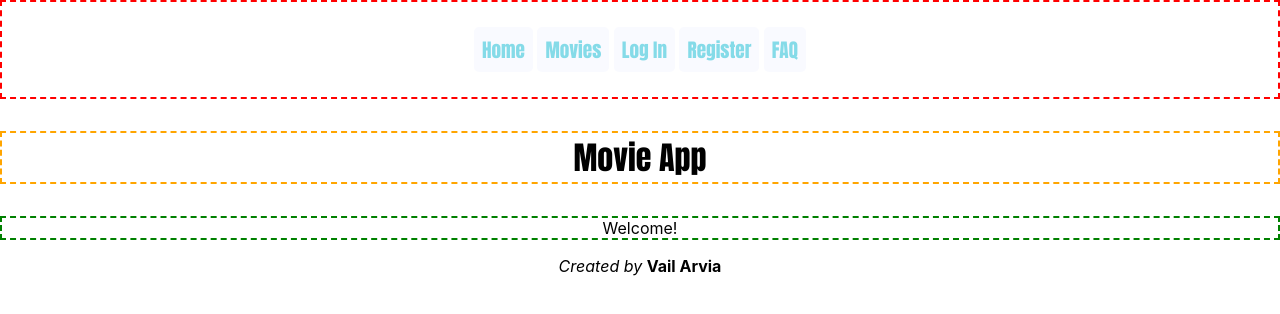
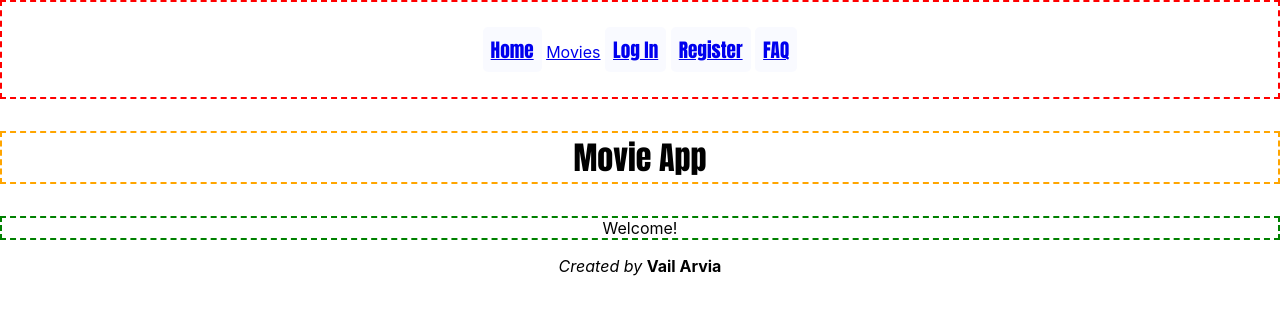
Before and after one commit to Vailvo/movies-app, a React (Create React App) app: page / in a window 1280 px wide. Shown: the top 314 px of the page. Built offline with nearby package versions, Linux system fonts and the light colour scheme.

Commit message:
Router and Routes are implemented and functions

```diff
--- a/src/App.js
+++ b/src/App.js
@@ -1,66 +1,56 @@
 import "./App.css";
 import { BrowserRouter as Router, Route, Link, Routes } from "react-router-dom";
+import React, { Component } from "react";
 import MoviePage from "./components/pages/MoviePage.tsx";
 import LoginPage from "./components/pages/LoginPage.tsx";
 import RegistrationPage from "./components/pages/RegistrationPage.tsx";
 
-function App() {
+class App extends Component {
+  render() {
     return (
+      <>
         <div className="App">
           <Router>
             <header className="navBar">
-          <button Link to="/">
-            Home
+              <button>
+                <Link to="/">Home</Link>
               </button>{" "}
-          <button Link to="/movies">
-            Movies
+              <Link to="/movies">Movies</Link>{" "}
+              <button>
+                {" "}
+                <Link to="/login">Log In</Link>
               </button>{" "}
-          <button Link to="/login">
-            Log In
+              <button>
+                {" "}
+                <Link to="/register">Register</Link>
               </button>{" "}
-          <button Link to="/register">
-            Register
-          </button>{" "}
-          <button Link to="/faq">
-            FAQ
+              <button>
+                {" "}
+                <Link to="/faq">FAQ</Link>
               </button>
             </header>
-      </Router>
+
             <p className="subTitle">Movie App</p>
             <p className="message">Welcome!</p>
             <p>
               <i>Created by</i> <strong>Vail Arvia</strong>
             </p>
 
-      {/* <Routes>
-        <Route path="/">
-          <Home />
-        </Route>
-        <Route path="/movies">
-          <MoviePage />
-        </Route>
-        <Route path="/login">
-          <LoginPage />
-        </Route>
-        <Route path="/register">
-          <RegistrationPage />
-        </Route>
-        <Route path="/faq">
+            <Routes>
+              {/* <Route path="/"></Route> */}
+              <Route path="/movies" element={<MoviePage />} exact />
+
+              <Route path="/login" element={<LoginPage />} exact />
+
+              <Route path="/register" element={<RegistrationPage />} exact />
+
+              {/* <Route path="/faq">
               <h1>FAQ Page</h1>
-        </Route>
-      </Routes> */}
+            </Route> */}
+            </Routes>
+          </Router>
         </div>
-  );
-
-  function Home() {
-    return <h2>Home</h2>;
-  }
-
-  function MoviePage() {
-    return (
-      <div>
-        <MoviePage />
-      </div>
+      </>
     );
   }
 }
```
Lines whose indentation alone changed are shown as unchanged.
